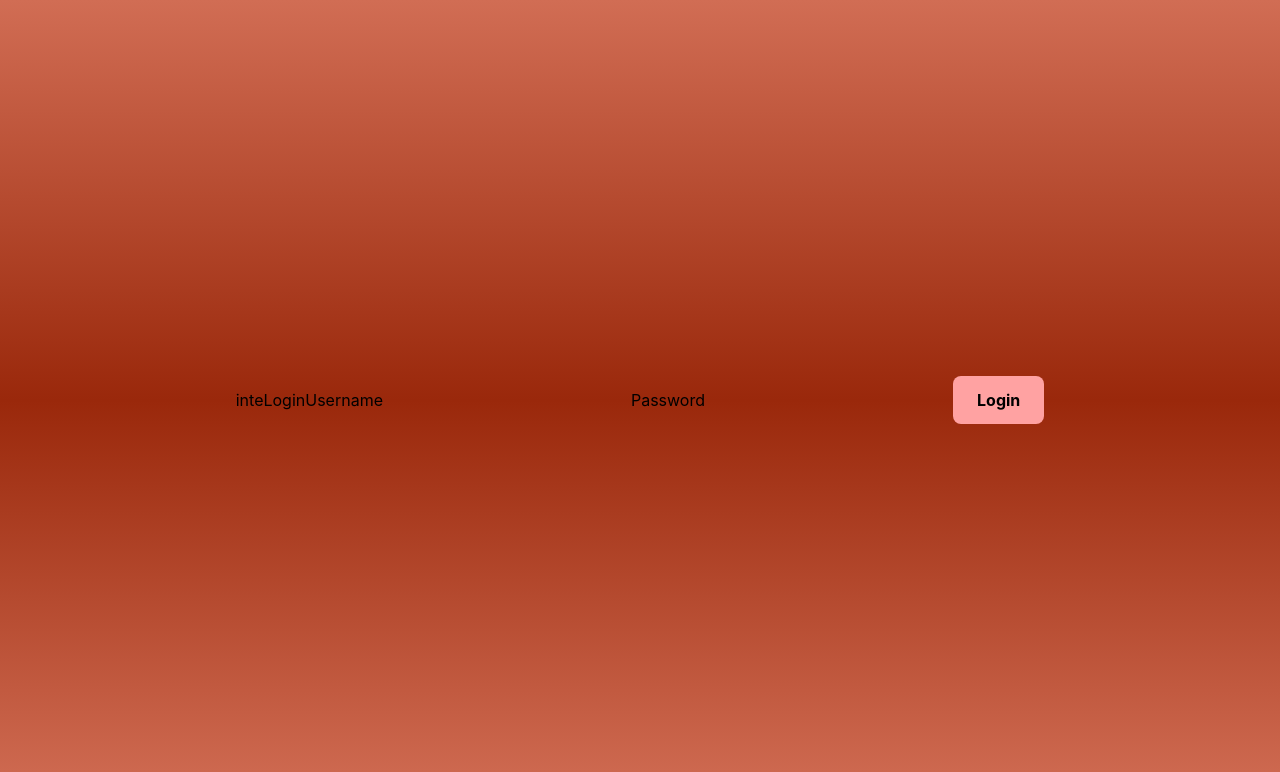
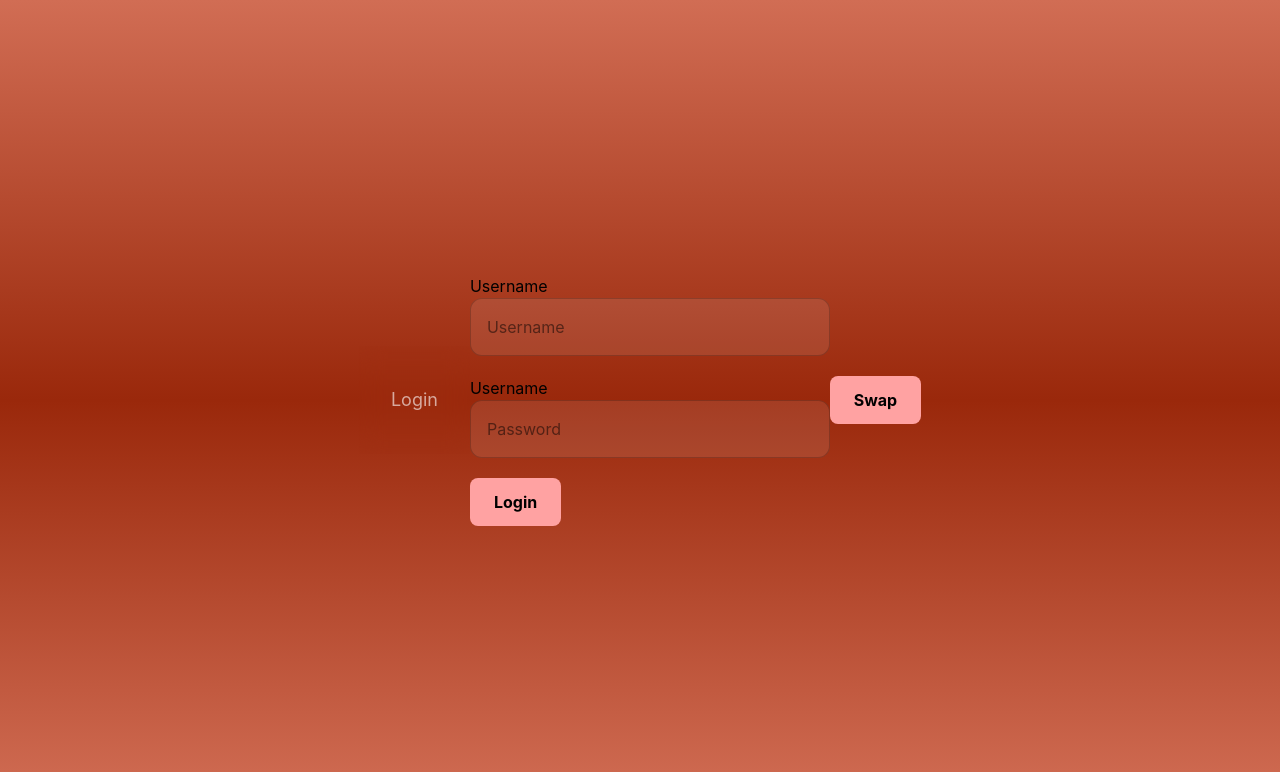
Before and after one commit to youssefibrahim3/PumpPlanner, a React app in the folder frontend/: page /login in a window 1280 px wide. Shown: the top 772 px of the page. Built offline with nearby package versions, Linux system fonts and the light colour scheme; the HTML template or start-up script is replaced by a standard one.

Commit message:
Update frontend login form

```diff
--- a/frontend/src/components/LoginForm.jsx
+++ b/frontend/src/components/LoginForm.jsx
@@ -22,19 +22,42 @@ export default function LoginForm() {
         <div
         className="relative min-h-screen flex items-center justify-center overflow-hidden"
         style={{background:"linear-gradient(to bottom, #d16d54, #9a280b, #d16d54)"}}>
-        <p>inte</p>
         <div className="justify-center text-center gap-3 items-center"></div>
 
-            <h1>Login</h1>
+            <h1 className="text-white/60 text-lg backdrop-blur-md px-8 py-10">Login</h1>
 
-            <form id="login_form">
-                <label htmlFor="username">Username</label>
-                <input type="text" id="username" name="username" value={username} onChange={(e) => setUsername(e.target.value)}/>
+            <form id="login_form" className="space-y-5 my-5">
+                <div>
+                    <label htmlFor="username">Username</label>
+                    <input
+                    type="text"
+                    id="username"
+                    name="username"
+                    value={username}
+                    placeholder="Username"
+                    onChange={(e) => setUsername(e.target.value)}
+                    className="w-full bg-white/10 border border-black/20 rounded-xl px-4 py-4 transition"/>
+                </div>
 
-                <label htmlFor="password">Password</label>
-                <input type="password" id="password" name="password" value={password} onChange={(e) => setPassword(e.target.value)}/>
+                <div>
+                    <label htmlFor="username">Username</label>
+                    <input
+                    type="password"
+                    id="password"
+                    name="password"
+                    value={password}
+                    placeholder="Password"
+                    onChange={(e) => setPassword(e.target.value)}
+                    className="w-full bg-white/10 border border-black/20 rounded-xl px-4 py-4 transition"/>
+                </div>
 
-                <button className="bg-red-300 hover:bg-red-700 px-6 py-3 rounded-lg font-bold hover:cursor-pointer" type="submit" onClick={handleLogin} disabled={!(username.length > 0 && password.length > 0)}>Login</button>
+                <button
+                className="bg-red-300 hover:bg-red-700 px-6 py-3 rounded-lg font-bold cursor-pointer"
+                type="submit"
+                onClick={handleLogin}
+                disabled={!(username.length > 0 && password.length > 0)}>
+                Login
+                </button>
             </form>
         </div >
 
--- a/frontend/src/pages/LoginPage.jsx
+++ b/frontend/src/pages/LoginPage.jsx
@@ -21,6 +21,12 @@ export default function LoginPage() {
                 <SignUpForm/>
             )}
 
+            <button
+            className="bg-red-300 hover:bg-red-700 px-6 py-3 rounded-lg font-bold cursor-pointer"
+            onClick={() => setLoggingIn(!loggingIn)}
+            >
+            Swap
+            </button>
         </div>
 
     )
```
